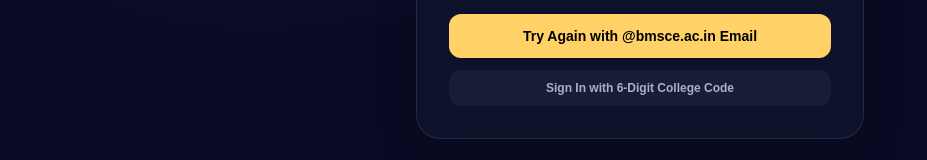
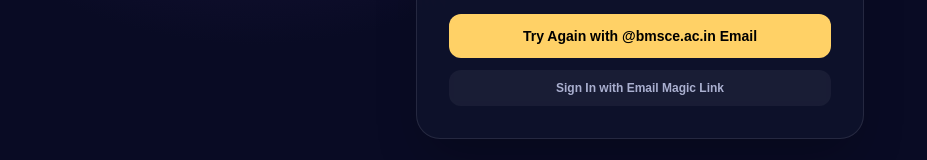
Before and after one commit to aditcool-dev/Garba, a Next.js app: page /auth/callback in a window 1280 px wide. Shown: the part 423-583 px from the top of the page, without its empty margins (0-927 px from the left). Built offline with nearby package versions, Linux system fonts and the light colour scheme; no server answers.

Commit message:
fix: update login button text to match magic link auth

```diff
--- a/app/auth/callback/page.tsx
+++ b/app/auth/callback/page.tsx
@@ -160,7 +160,7 @@
               className="inline-block w-full rounded-xl bg-white/5 py-2.5 text-xs font-semibold text-[#aab0d0] hover:bg-white/10 transition"
               href="/login"
             >
-              Sign In with 6-Digit College Code
+              Sign In with Email Magic Link
             </a>
           </div>
         </div>
```
